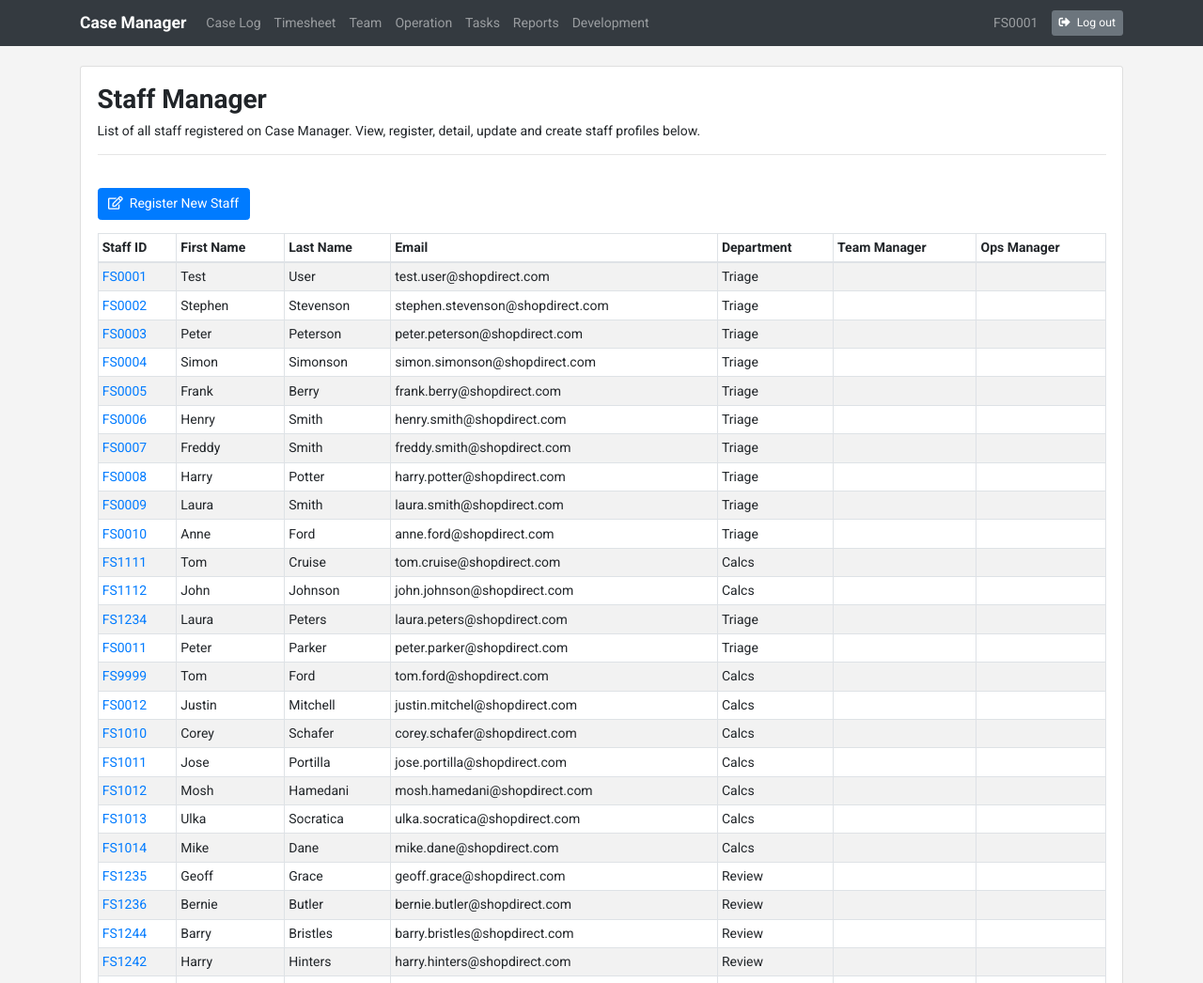
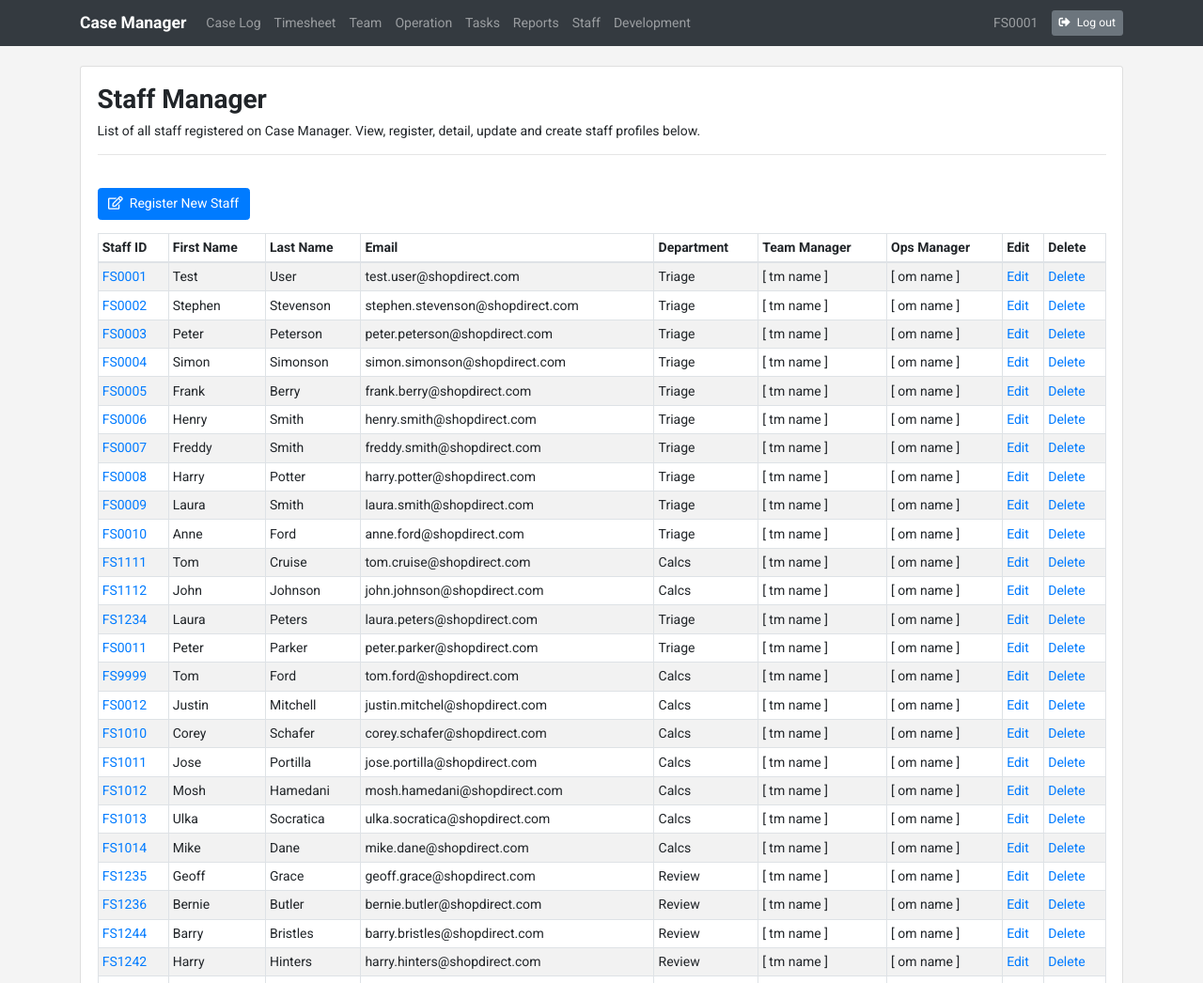
Before and after one commit to mjarvis9541/case-manager, a Django app: page /accounts/staff/ in a window 1280 px wide. Shown: the top 1046 px of the page at 94% size. Run offline with Django 3.2, Linux system fonts and the light colour scheme; a user stored in the database is signed in; data comes from the database, SQL or seed files in the repository; both versions use the stored data as it was after the commit; parts of the project's set-up code (start-up, migrations or seed data) failed here and were passed over; some libraries are stand-ins or nearby versions.

Commit message:
Completed staff application

```diff
--- a/staff_manager/accounts/forms.py
+++ b/staff_manager/accounts/forms.py
@@ -63,4 +63,4 @@ class StaffCreationForm(UserCreationForm):
 
     class Meta:
         model = User
-        fields = ['username', 'first_name', 'last_name', 'email', ]
+        fields = ['username', 'first_name', 'last_name', 'department', 'email', ]
--- a/staff_manager/accounts/views.py
+++ b/staff_manager/accounts/views.py
@@ -7,6 +7,9 @@ from django.contrib import messages
 from django.contrib.auth import authenticate, get_user_model, login, logout
 from django.contrib.auth.decorators import login_required
 from django.contrib.admin.views.decorators import staff_member_required
+from django.contrib.auth.mixins import LoginRequiredMixin, UserPassesTestMixin
+from django.contrib.messages.views import SuccessMessageMixin
+
 
 User = get_user_model()
 
@@ -80,24 +83,28 @@ from django.views.generic import (
     DeleteView
 )
 
-class UserListView(ListView):
+class UserListView(LoginRequiredMixin, ListView):
     model = User
     paginate_by = 25
 
 
-
-class UserCreateView(CreateView):
+class UserCreateView(SuccessMessageMixin, LoginRequiredMixin, CreateView):
     model = User
     form_class = StaffCreationForm
-    success_url = '/user/'
+    success_url = '/accounts/user/'
+    success_message = 'User created'
 
-class UserDetailView(DetailView):
+class UserDetailView(LoginRequiredMixin, DetailView):
     model = User
 
 
-class UserUpdateView(UpdateView):
+class UserUpdateView(SuccessMessageMixin, LoginRequiredMixin, UpdateView):
     model = User
+    form_class = StaffCreationForm
+    success_url = '/accounts/user/'
+    success_message = 'User updated'
 
-
-class UserDeleteView(DeleteView):
+class UserDeleteView(SuccessMessageMixin, LoginRequiredMixin, DeleteView):
     model = User
+    success_url = '/accounts/user/'
+    success_message = 'User deleted'
--- a/staff_manager/productivity/views.py
+++ b/staff_manager/productivity/views.py
@@ -304,8 +304,8 @@ def csv_export(request):
 
     response = HttpResponse(content_type='text/csv')
     writer = csv.writer(response)
-    writer.writerow(['user', 'date_claimed', 'case_type', 'case_ref', 'note', 'date_added', 'date_modified'])
-    for x in Case.objects.all().values_list('user__username', 'date', 'case_type__name', 'case_ref', 'note', 'date_created', 'date_modified'):
+    writer.writerow(['user', 'date_claimed', 'department', 'case_type', 'case_ref', 'note', 'date_added', 'date_modified'])
+    for x in Case.objects.all().values_list('user__username', 'date', 'case_type__department__name', 'case_type__name', 'case_ref', 'note', 'date_created', 'date_modified'):
         writer.writerow(x)
     response['Content-Disposition'] = 'attachment; filename="case-report.csv"'
     return response
--- a/staff_manager/templates/productivity/case_confirm_delete.html
+++ b/staff_manager/templates/accounts/user_confirm_delete.html
@@ -9,8 +9,7 @@
         <form method="POST">
             {% csrf_token %}
             <fieldset class="form-group">
-                <p>Are you sure you want to delete <strong>{{ object.case_ref }}</strong> -
-                    <strong>{{ object.case_type }}</strong>?</p>
+                <p>Are you sure you want to delete {{ object }}?</p>
                 <p>This action cannot be undone.</p>
             </fieldset>
             <div class="form-group">
--- a/staff_manager/templates/accounts/user_form.html
+++ b/staff_manager/templates/accounts/user_form.html
@@ -5,7 +5,7 @@
     <div class="card-body">
         <h1>User Form</h1>
         <p>Create/Update a user in the form below.</p>
-                <hr class="mt-4 mb-4">
+<hr>
         <form action="" method="POST"> {% csrf_token %}
             {{ form|crispy }}
             <div class="form-group mt-5">
--- a/staff_manager/templates/accounts/user_list.html
+++ b/staff_manager/templates/accounts/user_list.html
@@ -6,7 +6,20 @@
         <h1>Staff Manager</h1>
         <p>List of all staff registered on Case Manager. View, register, detail, update and create staff profiles below.</p>
         <hr>
-        <br>
+
+        <!-- <form>
+            <div class="input-group mt-4 mb-3">
+                <input type="search" name="q" class="form-control" placeholder="Search Staff"
+                    value="{{ request.GET.q }}" aria-label="Seach" aria-describedby="basic-addon2">
+                <div class="input-group-append">
+                    <button class="btn btn-secondary" type="submit"><i
+                            class="fas fa-search mr-2"></i>Search</button>
+                </div>
+            </div>
+        </form>
+        <p><a href="{% url 'prod:teamlist' %}">Clear Search</a></p> -->
+
+<br>
         <p><a class="btn btn-primary" href="{% url 'accounts:user_create' %}" role="button"><i
                     class="far fa-edit mr-2"></i>Register New Staff</a></p>
         <div class="table-responsive">
@@ -19,17 +32,21 @@
                     <th>Department</th>
                     <th>Team Manager</th>
                     <th>Ops Manager</th>
+                    <th>Edit</th>
+                    <th>Delete</th>
                 </thead>
                 <tbody>
                     {% for object in object_list%}
                     <tr>
-                        <td><a href="{% url 'accounts:user_detail' object.id %}">{{ object.username }}</a></td>
+                        <td><a href="{% url 'prod:tmview' object.id %}">{{ object.username }}</a></td>
                         <td>{{ object.first_name }}</td>
                         <td>{{ object.last_name }}</td>
                         <td>{{ object.email }}</td>
                         <td>{{ object.department }}</td>
-                        <td></td>
-                        <td></td>
+                        <td>[ tm name ]</td>
+                        <td>[ om name ]</td>
+                        <td><a href="{% url 'accounts:user_update' object.id %}">Edit</a></td>
+                        <td><a href="{% url 'accounts:user_delete' object.id %}">Delete</a></td>
                     </tr>
                     {% endfor %}
                 </tbody>
@@ -47,6 +64,7 @@
                             <!-- LEFT -->
                             {% if page_obj.has_previous %}
                             <a href="?page=1">&laquo; first</a>
+                            |
                             <a href="?page={{ page_obj.previous_page_number }}">previous</a>
                             {% endif %}
 
@@ -58,6 +76,7 @@
                             <!-- RIGHT -->
                             {% if page_obj.has_next %}
                             <a href="?page={{ page_obj.next_page_number }}">next</a>
+                            |
                             <a href="?page={{ page_obj.paginator.num_pages }}">last &raquo;</a>
                             {% endif %}
 
--- a/staff_manager/templates/navbarnoicons.html
+++ b/staff_manager/templates/navbarnoicons.html
@@ -12,14 +12,14 @@
 
       <ul class="navbar-nav mr-auto">
         <li class="nav-item">
-          <a class="nav-link" href="{% url 'prod:list' %}">Case Log</a>
+          <a class="nav-link " href="{% url 'prod:list' %}">Case Log</a>
         </li>
         <li class="nav-item">
           <a class="nav-link" href="">Timesheet</a>
         </li>
         {% if request.user.is_staff %}
         <li class="nav-item">
-          <a class="nav-link" href="{% url 'prod:teamlist' %}">Team</a>
+          <a class="nav-link " href="{% url 'prod:teamlist' %}">Team</a>
         </li>
         <li class="nav-item">
           <a class="nav-link" href="{% url 'prod:full-case-list' %}">Operation</a>
@@ -30,9 +30,9 @@
         <li class="nav-item">
           <a class="nav-link" href="{% url 'prod:export_list' %}">Reports</a>
         </li>
-        <!-- <li class="nav-item">
-          <a class="nav-link" href="{% url 'accounts:user_list' %}">Admin</a>
-        </li> -->
+        <li class="nav-item">
+          <a class="nav-link" href="{% url 'accounts:user_list' %}">Staff</a>
+        </li>
         <li class="nav-item">
           <a class="nav-link" href="{% url 'prod:sitemap' %}">Development</a>
         </li>
--- a/staff_manager/templates/productivity/case_list.html
+++ b/staff_manager/templates/productivity/case_list.html
@@ -96,7 +96,7 @@
 
             {% for object in weektotal %}
             <tr>
-                <td>{{ object.case_ref }}</td>
+                <td>{{ object.case_ref|truncatechars:"12" }}</td>
                 <td>{{ object.case_type }}</td>
                 <td class="text-center">{{ object.case_type.minutes }}</td>
                 <td>{% if object.note %}{{ object.note|truncatechars:45 }}{% else %} {% endif %}</td>
--- a/staff_manager/templates/productivity/case_list_tm.html
+++ b/staff_manager/templates/productivity/case_list_tm.html
@@ -93,13 +93,14 @@
 
             {% for object in weektotal %}
             <tr>
-                <td><a href="{% url 'prod:update' object.id %}">{{ object.case_ref }}</a></td>
+                <td><a href="{% url 'prod:update' object.id %}">{{ object.case_ref|truncatechars:"12" }}</a></td>
                 <td>{{ object.case_type }}</td>
                 <td class="text-center">{{ object.case_type.minutes }}</td>
                 <td>{% if object.note %}{{ object.note|truncatechars:45 }}{% else %} {% endif %}</td>
                 <td class="text-center">{{ object.date|date:"" }}</td>
                 <td class="text-center">{{ object.date_created|time:"H:i:s" }}</td>
-                <td class="text-center"><a href="{% url 'prod:tmdelete' object.id %}"><i class="far fa-trash-alt fa-md text-danger"></i></a></td>
+                <td class="text-center"><a href="{% url 'prod:tmdelete' object.id %}">Delete</a></td>
+                <!-- <i class="far fa-trash-alt fa-md text-danger"></i> -->
             </tr>
             {% endfor %}
         </table>
--- a/staff_manager/templates/productivity/casetype_list.html
+++ b/staff_manager/templates/productivity/casetype_list.html
@@ -4,7 +4,7 @@
 <div class="card">
     <div class="card-body">
         <h1>Tasks</h1>
-        <p>A list of all taks with their associated minute-value. Create, retreive, update and delete tasks here. Data
+        <p>A list of all tasks with their associated minute-value. Create, retreive, update and delete tasks here. Data
             also shown for when the case type was added to the database, when it was last modified, who added it to
             the database and who last modified it.</p>
         <br>
@@ -27,7 +27,7 @@
 
         <div class="table-responsive">
             <table class="table table-sm table-hover text-nowrap table-bordered table-striped">
-                <thead class="thead-dark">
+                <thead class="">
                     <tr>
                         <th>Department</th>
                         <th>Task</th>
```
Also changed, not shown: staff_manager/templates/navbar.html (+4 -4 lines), staff_manager/templates/productivity/team_list.html (+4 -4 lines), db.sqlite3. Lines whose indentation alone changed are shown as unchanged.
